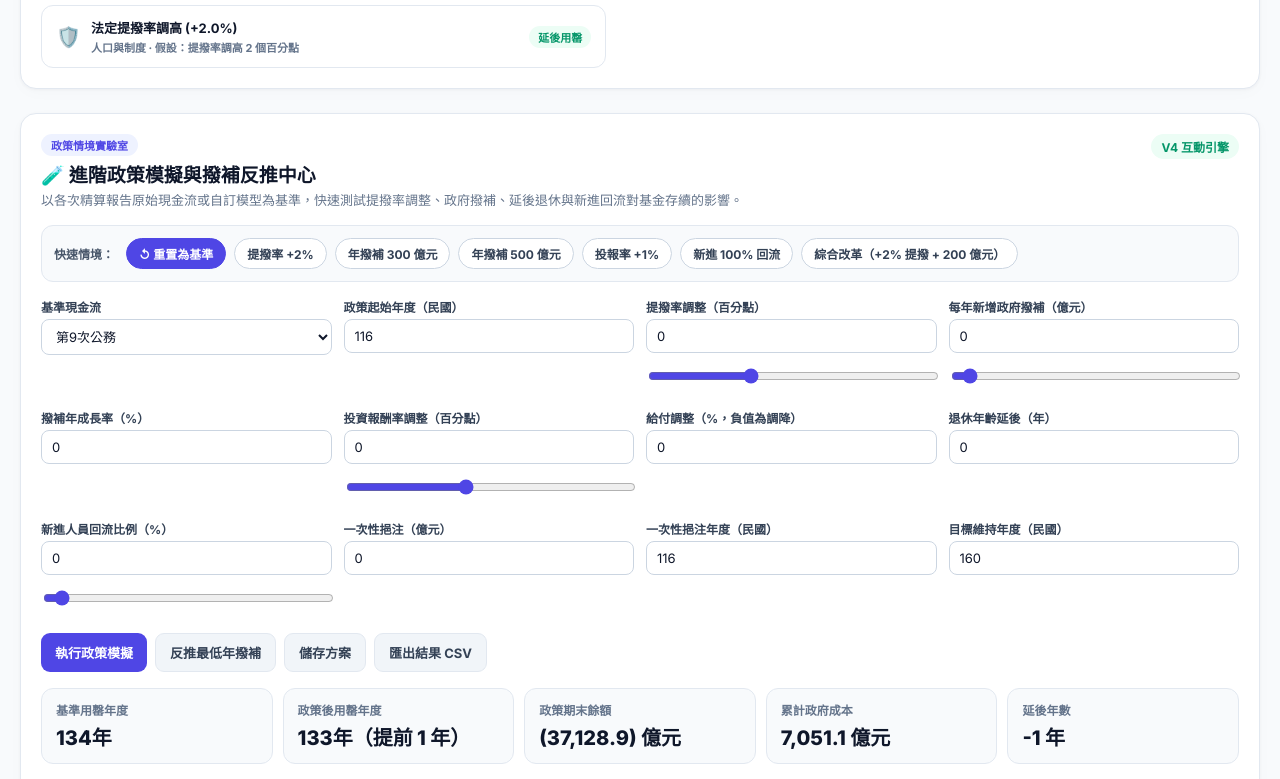
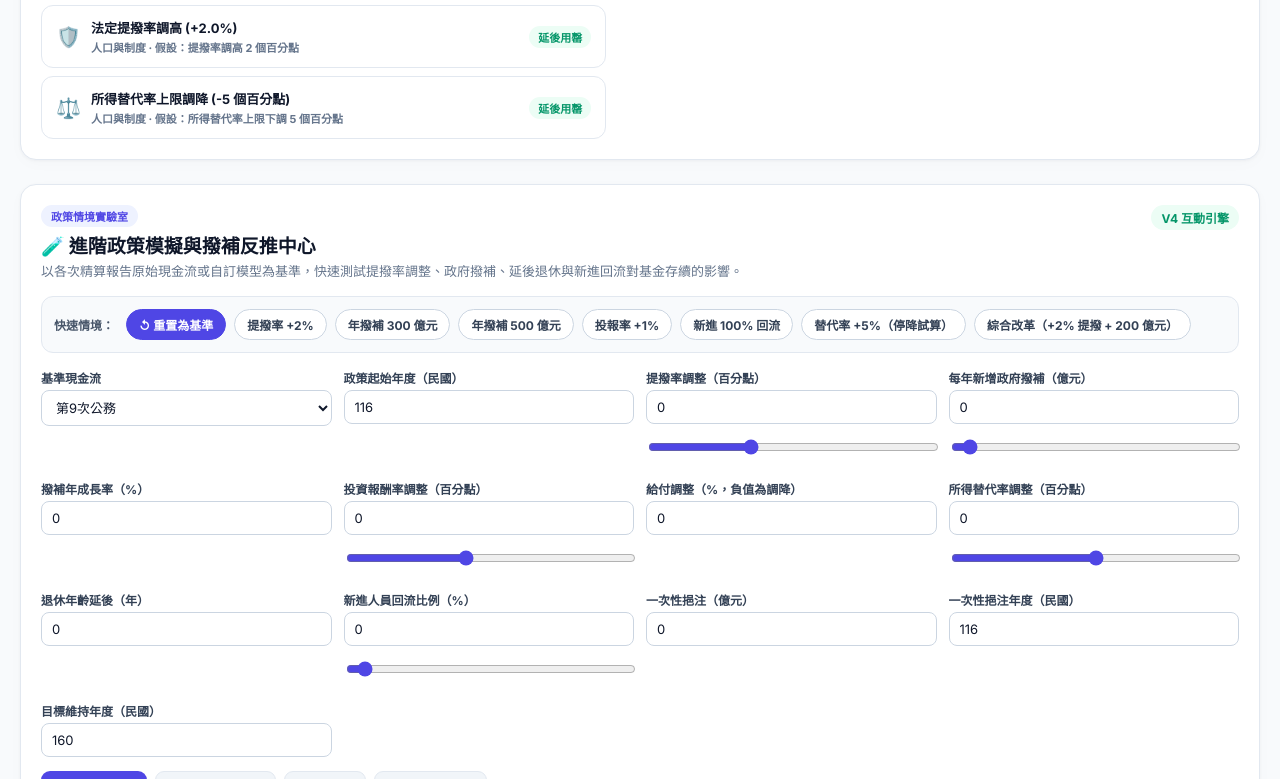
Before and after one commit to cormort/Public-Service-Pension-Fund, a plain HTML site: page index.html in a window 1280 px wide. Shown: the part 1730-2509 px from the top of the page. Drawn offline with nearby package versions, Linux system fonts and the light colour scheme.

Commit message:
feat: add income replacement rate variable to explorer, policy simulator, and sensitivity analysis

```diff
--- a/index.html
+++ b/index.html
@@ -686,7 +686,7 @@
           <p class="subdesc">點選下方關鍵精算假設，檢視其對短期現金流與長期應計負債的傳導機制，並以目前左側模型即時試算量化衝擊。</p>
         </div>
         <div class="presets" style="margin:0;padding:6px 10px" aria-label="變數分類篩選">
-          <button type="button" class="chip active" data-var-cat="all" onclick="filterVarCat('all', this)">全部變數 (6)</button>
+          <button type="button" class="chip active" data-var-cat="all" onclick="filterVarCat('all', this)">全部變數 (7)</button>
           <button type="button" class="chip" data-var-cat="econ" onclick="filterVarCat('econ', this)">經濟面</button>
           <button type="button" class="chip" data-var-cat="demo" onclick="filterVarCat('demo', this)">人口與制度</button>
         </div>
@@ -717,6 +717,7 @@
         <button type="button" class="chip" onclick="applyPolicyPreset('sub500', this)">年撥補 500 億元</button>
         <button type="button" class="chip" onclick="applyPolicyPreset('ret1', this)">投報率 +1%</button>
         <button type="button" class="chip" onclick="applyPolicyPreset('entrants100', this)">新進 100% 回流</button>
+        <button type="button" class="chip" onclick="applyPolicyPreset('repPlus5', this)">替代率 +5%（停降試算）</button>
         <button type="button" class="chip" onclick="applyPolicyPreset('combo', this)">綜合改革（+2% 提撥 + 200 億元）</button>
       </div>
 
@@ -749,6 +750,11 @@
           <input id="polReturnRange" class="range-slider" type="range" min="-2" max="3" step="0.1" value="0" aria-label="投資報酬率調整滑桿">
         </div>
         <div class="field"><label for="polBenefit">給付調整（%，負值為調降）</label><input id="polBenefit" type="number" step="0.5" value="0"></div>
+        <div class="field">
+          <label for="polReplace">所得替代率調整（百分點）</label>
+          <input id="polReplace" type="number" step="1" value="0">
+          <input id="polReplaceRange" class="range-slider" type="range" min="-15" max="15" step="1" value="0" aria-label="所得替代率調整滑桿">
+        </div>
         <div class="field"><label for="polRetAge">退休年齡延後（年）</label><input id="polRetAge" type="number" min="0" max="10" value="0"></div>
         <div class="field">
           <label for="polReturnEntrants">新進人員回流比例（%）</label>
@@ -1404,7 +1410,8 @@
         ['報酬率 -1.0%', { returnRate: num('returnRate') - 1 }],
         ['報酬率 +1.0%', { returnRate: num('returnRate') + 1 }],
         ['薪資成長 +1.0%', { salaryGrowth: num('salaryGrowth') + 1 }],
-        ['退休死亡率 -10%', { retMort: num('retMort') * 0.9, mortSlope: num('mortSlope') * 0.9 }]
+        ['退休死亡率 -10%', { retMort: num('retMort') * 0.9, mortSlope: num('mortSlope') * 0.9 }],
+        ['所得替代率 -5%', (() => { const c = Math.max(1, num('maxReplace')); const n = Math.max(30, c - 5); return { maxReplace: n, pension: num('pension') * (n / c) }; })()]
       ];
       lastStressCases = defs.map(([name, o]) => {
         const r = calc(o);
@@ -1660,6 +1667,16 @@
         sub: '人口與制度 · 假設：提撥率調高 2 個百分點', badge: '延後用罄', badgeCls: 'badge-pos',
         mech: '在不改變給付承諾的前提下直接增加每年提撥收入，可縮小正常成本缺口、減緩基金淨流出並延後用罄時間。',
         override: () => ({ contrib: num('contrib') + 2.0 })
+      },
+      {
+        id: 'replaceRate', cat: 'demo', icon: '⚖️', title: '所得替代率上限調降 (-5 個百分點)',
+        sub: '人口與制度 · 假設：所得替代率上限下調 5 個百分點', badge: '延後用罄', badgeCls: 'badge-pos',
+        mech: '退撫年改逐年調降所得替代率上限（如 35 年資由 75% 降至 60%）；下調替代率直接降低退休給付水準、精算應計負債（AAL）與長期給付支出（若停止調降或調升，則為反向財務承壓）。',
+        override: () => {
+          const cur = Math.max(1, num('maxReplace'));
+          const next = Math.max(30, cur - 5);
+          return { maxReplace: next, pension: num('pension') * (next / cur) };
+        }
       }
     ];
     let activeVarId = 'discount';
@@ -1997,6 +2014,7 @@
       $('polSubGrowth').value = 0;
       $('polReturn').value = 0;
       $('polBenefit').value = 0;
+      $('polReplace').value = 0;
       $('polRetAge').value = 0;
       $('polReturnEntrants').value = 0;
       $('polLump').value = 0;
@@ -2006,6 +2024,7 @@
       else if (preset === 'sub500') $('polSub').value = 500;
       else if (preset === 'ret1') $('polReturn').value = 1;
       else if (preset === 'entrants100') $('polReturnEntrants').value = 100;
+      else if (preset === 'repPlus5') $('polReplace').value = 5;
       else if (preset === 'combo') {
         $('polContrib').value = 2;
         $('polSub').value = 200;
@@ -2027,6 +2046,9 @@
       const subg = +$('polSubGrowth').value / 100;
       const retAdj = +$('polReturn').value / 100;
       const benAdj = +$('polBenefit').value / 100;
+      const repAdj = +$('polReplace').value;
+      const baseRep = baseKey === 'model' ? Math.max(10, num('maxReplace')) : 60;
+      const repFactor = Math.max(0.1, 1 + repAdj / baseRep);
       const delay = +$('polRetAge').value;
       const returnE = +$('polReturnEntrants').value / 100;
       const lump = +$('polLump').value;
@@ -2039,7 +2061,7 @@
         const active = x.year >= st;
         const baseRate = Math.max(0.001, (x.rate || 15) / 100);
         const con = x.contribution * (active ? (1 + addRate / baseRate) * (1 + 0.006 * delay) * (1 + 0.12 * returnE) : 1);
-        const benefit = x.benefit * (active ? (1 + benAdj) * (1 - 0.015 * delay * Math.max(0, 1 - i / 10)) : 1);
+        const benefit = x.benefit * (active ? (1 + benAdj) * repFactor * (1 - 0.015 * delay * Math.max(0, 1 - i / 10)) : 1);
         const polSub = active ? sub0 * Math.pow(1 + subg, Math.max(0, x.year - st)) : 0;
         const lumpSub = x.year === lumpY ? lump : 0;
         const sub = x.subsidy + polSub + lumpSub;
@@ -2146,6 +2168,7 @@
       ['polContrib', 'polContribRange'],
       ['polSub', 'polSubRange'],
       ['polReturn', 'polReturnRange'],
+      ['polReplace', 'polReplaceRange'],
       ['polReturnEntrants', 'polReturnEntrantsRange']
     ];
 
@@ -2192,7 +2215,7 @@
     function savePolicyCase() {
       const ids = [
         'polBase', 'polStart', 'polContrib', 'polSub', 'polSubGrowth',
-        'polReturn', 'polBenefit', 'polRetAge', 'polReturnEntrants',
+        'polReturn', 'polBenefit', 'polReplace', 'polRetAge', 'polReturnEntrants',
         'polLump', 'polLumpYear', 'polTarget'
       ];
       const o = {};
```
